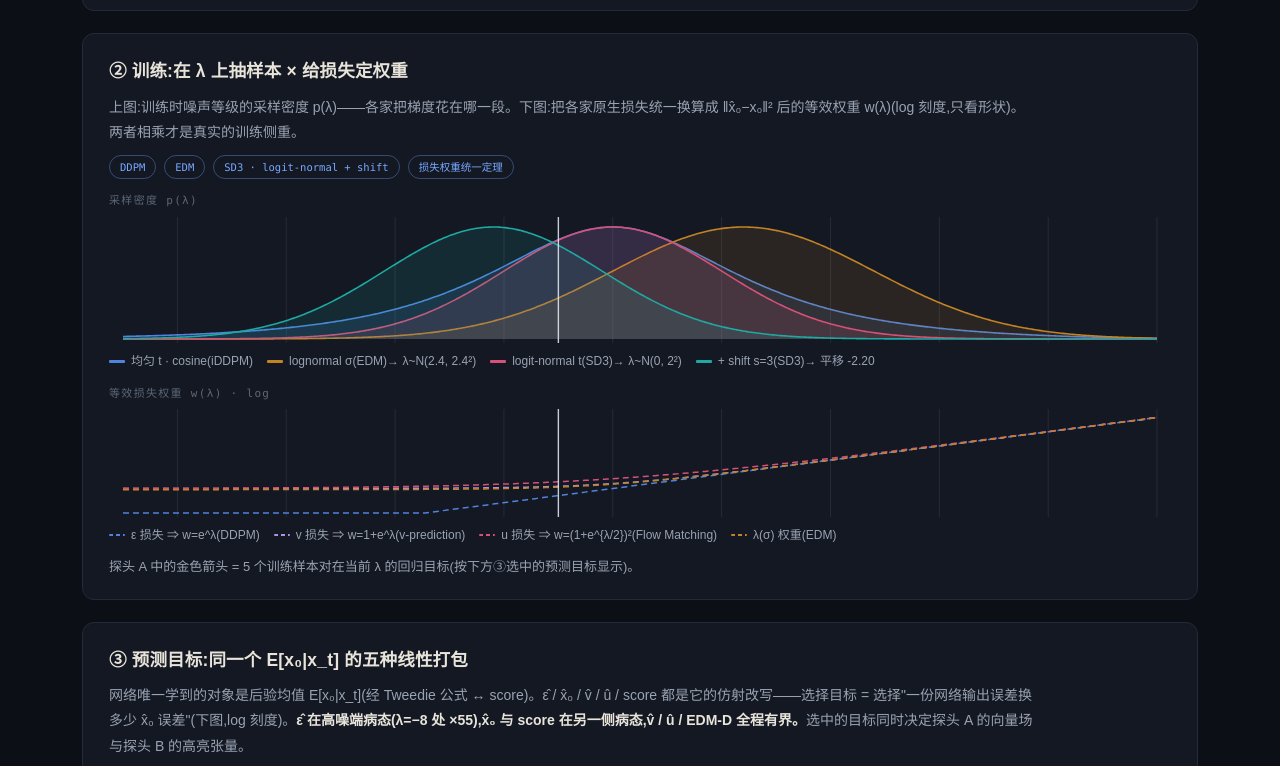
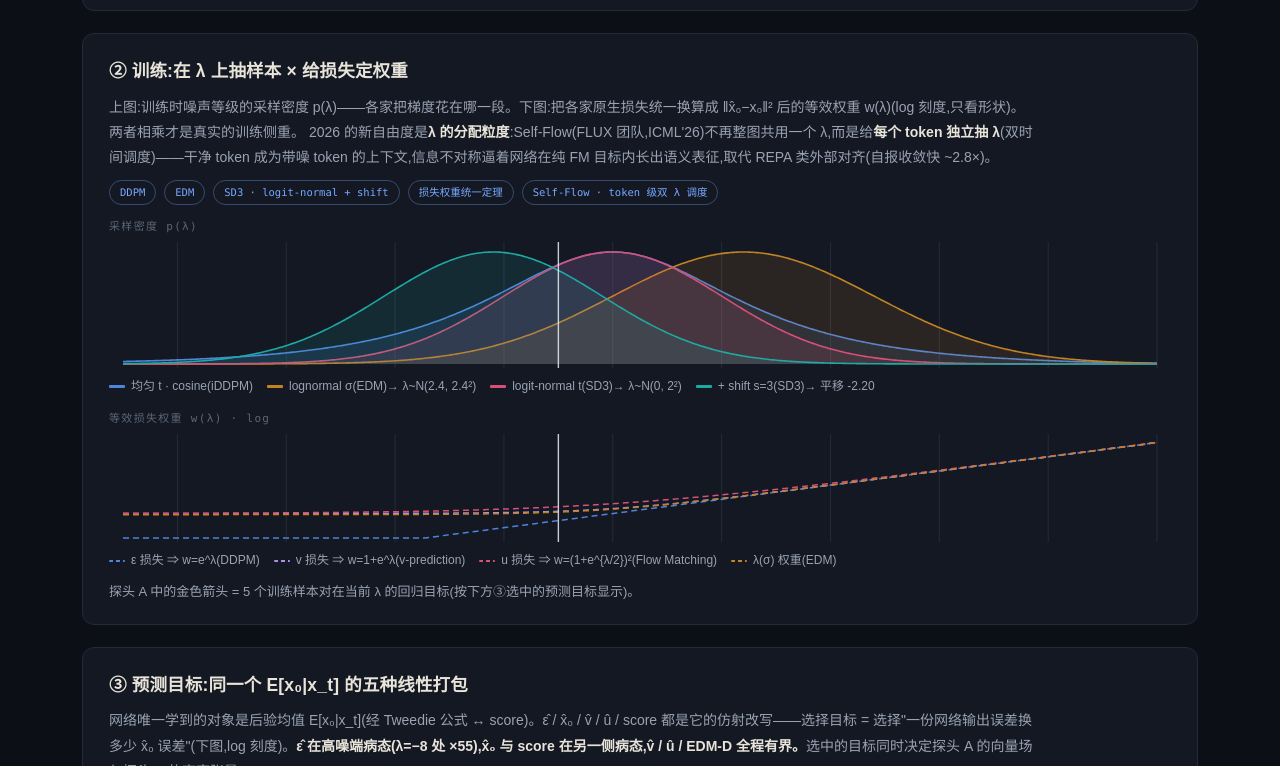
Before and after one commit to edliu1105/diffusion-lab, a plain HTML site: page app/axis.html in a window 1280 px wide. Shown: the part 1052-1818 px from the top of the page. Drawn offline with Linux system fonts and the light colour scheme.

Commit message:
Add Self-Flow (BFL, ICML'26): per-token dual-lambda scheduling
Card 2: lambda allocation granularity as the new 2026 degree of freedom
(sample -> frame -> token); card 6: per-unit-lambda as a general design
axis (Diffusion Forcing at frame level, Self-Flow at token level).

Co-Authored-By: Claude Fable 5 <noreply@anthropic.com>

```diff
--- a/app/axis.html
+++ b/app/axis.html
@@ -40,7 +40,8 @@
   <section class="card" id="card-train">
     <div class="cardhead">
       <h2>② 训练:在 λ 上抽样本 × 给损失定权重</h2>
-      <p class="how">上图:训练时噪声等级的采样密度 p(λ)——各家把梯度花在哪一段。下图:把各家原生损失统一换算成 ‖x̂₀−x₀‖² 后的等效权重 w(λ)(log 刻度,只看形状)。两者相乘才是真实的训练侧重。</p>
+      <p class="how">上图:训练时噪声等级的采样密度 p(λ)——各家把梯度花在哪一段。下图:把各家原生损失统一换算成 ‖x̂₀−x₀‖² 后的等效权重 w(λ)(log 刻度,只看形状)。两者相乘才是真实的训练侧重。
+      2026 的新自由度是<b>λ 的分配粒度</b>:Self-Flow(FLUX 团队,ICML'26)不再整图共用一个 λ,而是给<b>每个 token 独立抽 λ</b>(双时间调度)——干净 token 成为带噪 token 的上下文,信息不对称逼着网络在纯 FM 目标内长出语义表征,取代 REPA 类外部对齐(自报收敛快 ~2.8×)。</p>
       <div class="refwrap" id="train-refs"></div>
     </div>
     <div class="plotwrap"><div class="plotlabel">采样密度 p(λ)</div><canvas id="cv-dens"></canvas><div class="leg" id="leg-dens"></div></div>
@@ -143,7 +144,8 @@
   <section class="card" id="card-video">
     <div class="cardhead">
       <h2>⑥ 延伸:视频 / 自回归 / 世界模型 —— 多个游标,同一根轴</h2>
-      <p class="how">视频模型的差异可以读成"每一帧此刻站在 λ 轴哪里":整段扩散 = 全部帧绑成一叠齐降;Diffusion Forcing = 每帧独立噪声等级,过去干净、未来更噪;流式因果生成 = 历史帧停在数据端(进 KV cache),当前帧用 1–4 步俯冲。记忆、动作、世界状态不在这根轴上,不在本页范围。</p>
+      <p class="how">视频模型的差异可以读成"每一帧此刻站在 λ 轴哪里":整段扩散 = 全部帧绑成一叠齐降;Diffusion Forcing = 每帧独立噪声等级,过去干净、未来更噪;流式因果生成 = 历史帧停在数据端(进 KV cache),当前帧用 1–4 步俯冲。
+      "逐单元独立 λ"正在成为一根通用设计轴:帧级(Diffusion Forcing,为流式)→ token 级(Self-Flow,为表征,见卡②)。记忆、动作、世界状态不在这根轴上,不在本页范围。</p>
       <div class="refwrap" id="video-refs"></div>
       <div class="seg" id="ax-vpreset">
         <button data-v="offline" class="on">整段扩散</button><button data-v="df">Diffusion Forcing</button><button data-v="stream">流式因果</button>
--- a/app/js/axis_cards.js
+++ b/app/js/axis_cards.js
@@ -56,7 +56,7 @@ function curve(id, f, { color, width = 1.6, dash = [], yMap }) {
 export function initCards() {
   document.getElementById('hd-ref').innerHTML = refChip('vdm', 'tweedie');
   document.getElementById('time-refs').innerHTML = refChip('ddpm', 'iddpm', 'edm', 'rf', 'fm', 'sd3', 'scm');
-  document.getElementById('train-refs').innerHTML = refChip('ddpm', 'edm', 'sd3', 'kingma23');
+  document.getElementById('train-refs').innerHTML = refChip('ddpm', 'edm', 'sd3', 'kingma23', 'selfflow');
   document.getElementById('target-refs').innerHTML = refChip('tweedie', 'ddpm', 'vpred', 'fm', 'sde', 'edm');
   document.getElementById('sample-refs').innerHTML = refChip('ddim', 'ddpm', 'edm', 'sd3');
   document.getElementById('distill-refs').innerHTML = refChip('vpred', 'cm', 'ctm', 'scm', 'meanflow', 'shortcut', 'dmd', 'rf');
--- a/app/js/axis_refs.js
+++ b/app/js/axis_refs.js
@@ -20,6 +20,7 @@ export const REFS = {
   meanflow: { label: 'MeanFlow · 平均速度', url: 'https://arxiv.org/abs/2505.13447' },
   shortcut: { label: 'Shortcut Models', url: 'https://arxiv.org/abs/2410.12557' },
   dmd:      { label: 'DMD / DMD2', url: 'https://arxiv.org/abs/2405.14867' },
+  selfflow: { label: 'Self-Flow · token 级双 λ 调度', url: 'https://arxiv.org/abs/2603.06507' },
   df:       { label: 'Diffusion Forcing', url: 'https://arxiv.org/abs/2407.01392' },
   causvid:  { label: 'CausVid', url: 'https://arxiv.org/abs/2412.07772' },
   selfforce:{ label: 'Self-Forcing', url: 'https://arxiv.org/abs/2506.08009' },
```
